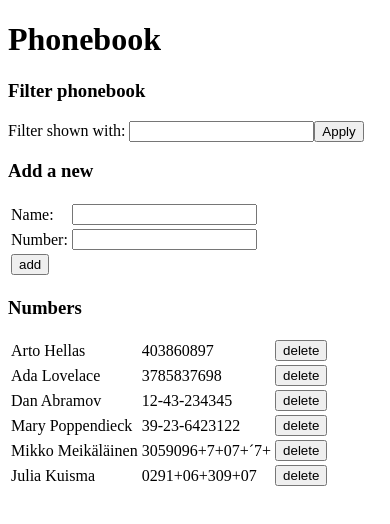
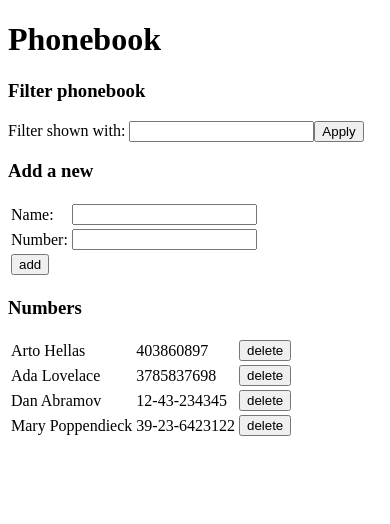
Before and after one commit to JuliaKuisma1/Fullstack2019_Julia_Kuisma, a React (Create React App) app in the folder osa2/phonebook/: page / in a window 390 px wide. Shown: the top 524 px of the page. Built offline with nearby package versions, Linux system fonts and the light colour scheme; data requests are answered from the project's data file.

Commit message:
Modded phonebook

```diff
--- a/osa2/phonebook/db.json
+++ b/osa2/phonebook/db.json
@@ -19,16 +19,6 @@
       "name": "Mary Poppendieck",
       "number": "39-23-6423122",
       "id": 4
-    },
-    {
-      "name": "Mikko Meikäläinen",
-      "number": "3059096+7+07+´7+",
-      "id": 5
-    },
-    {
-      "name": "Julia Kuisma",
-      "number": "0291+06+309+07",
-      "id": 6
     }
   ]
 }
--- a/osa2/phonebook/src/App.js
+++ b/osa2/phonebook/src/App.js
@@ -111,6 +111,9 @@ const App = () => {
     if (result === true) {
       personService
         .deletePerson(id)
+      setTimeout(() => {
+        handleMessageChange(`Deleted ${name}`)
+      }, 5000)
       window.location.reload();
     }
   }
```
